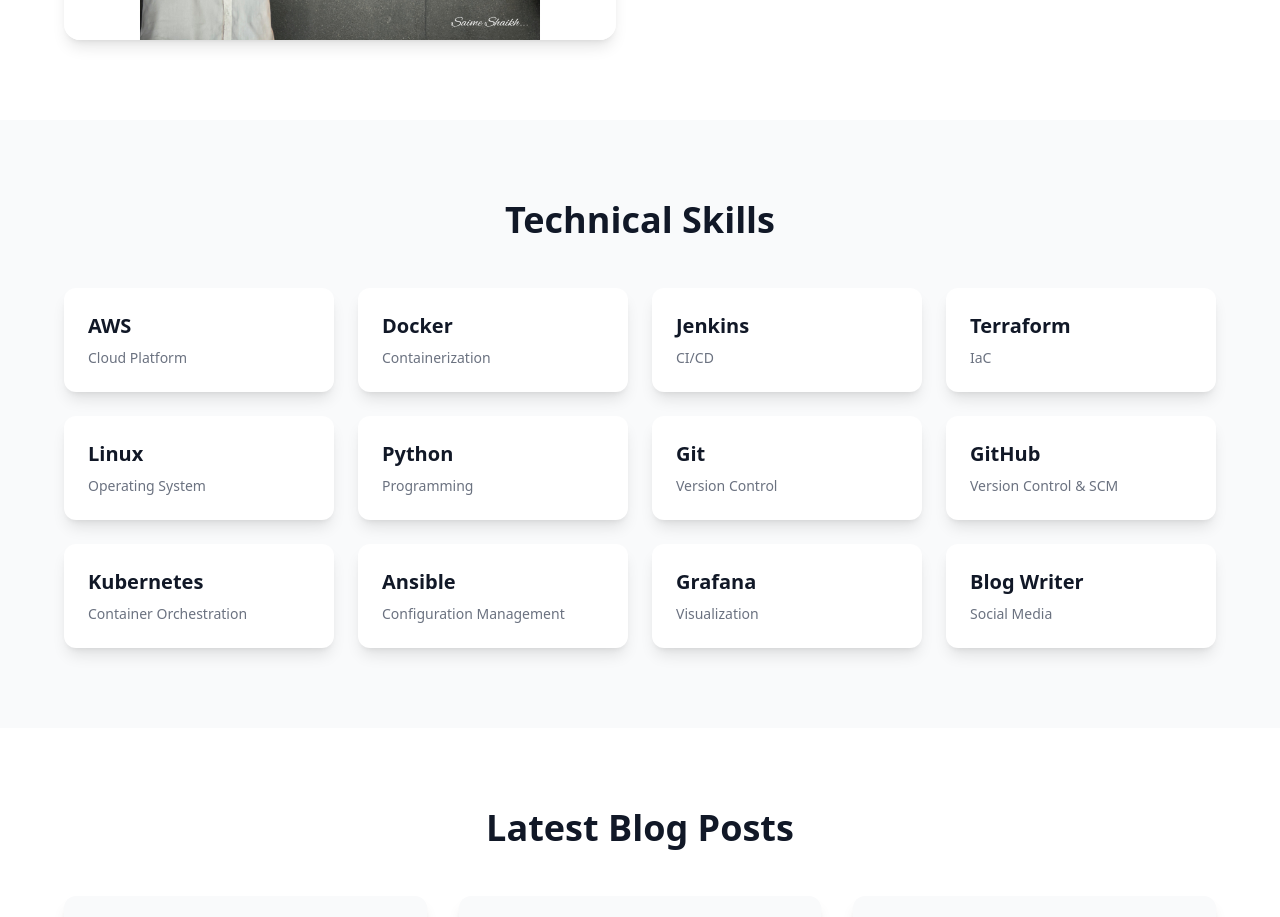
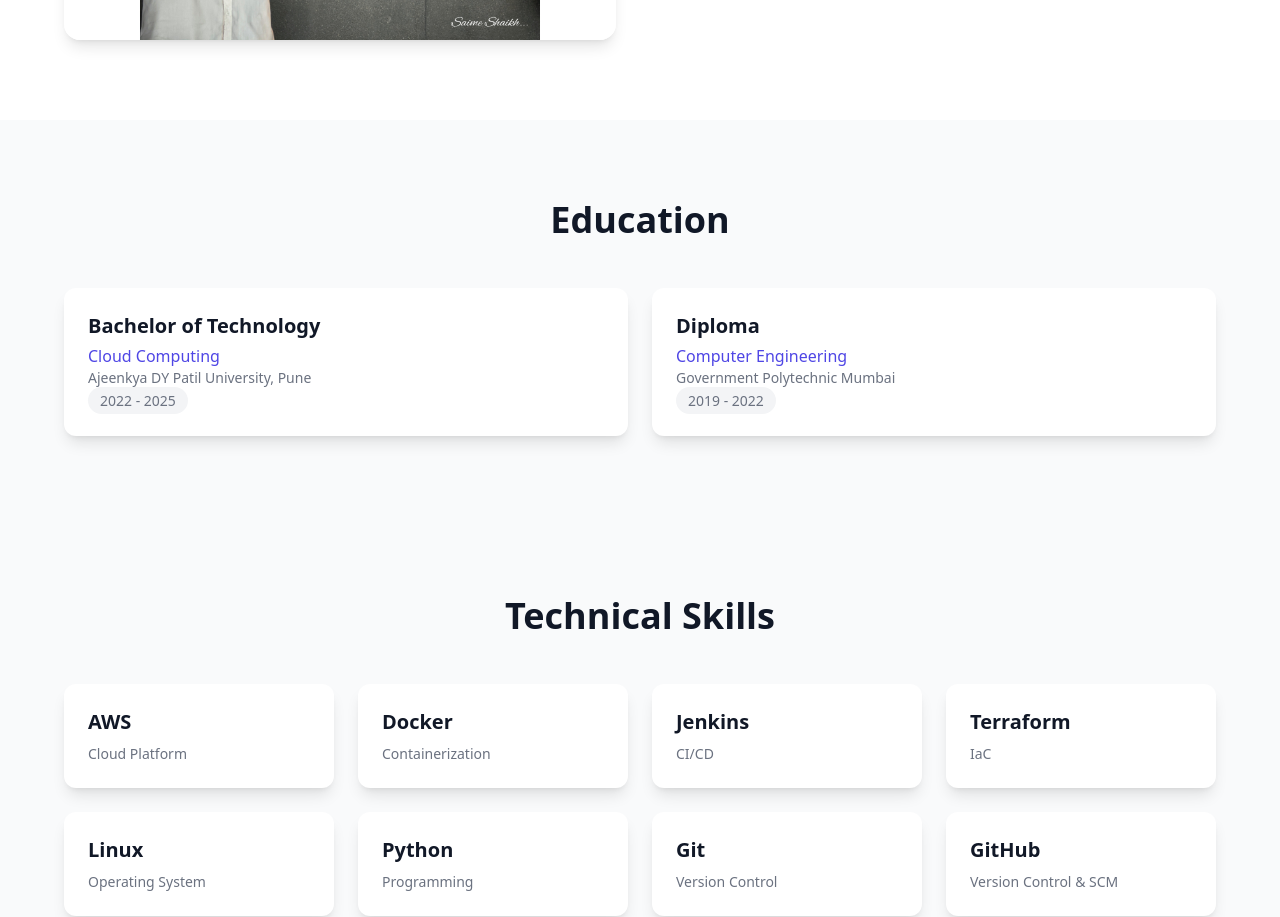
Before and after one commit to SaimShaikh/Portfolio-, a React (Vite) app: page / in a window 1280 px wide. Shown: the part 1440-2357 px from the top of the page. Built offline with nearby package versions, Linux system fonts and the light colour scheme.

Commit message:
eduction added

```diff
--- a/package.json
+++ b/package.json
@@ -10,6 +10,7 @@
     "preview": "vite preview"
   },
   "dependencies": {
+    "framer-motion": "^12.4.10",
     "lucide-react": "^0.344.0",
     "react": "^18.3.1",
     "react-dom": "^18.3.1",
--- a/src/App.tsx
+++ b/src/App.tsx
@@ -7,6 +7,8 @@ import Education from './components/Education';
 import Blogs from './components/Blogs';
 import Contact from './components/Contact';
 import Footer from './components/Footer';
+
+
 
 function App() {
   const [darkMode, setDarkMode] = useState(() => {
@@ -63,10 +65,12 @@ function App() {
       <main>
         <Hero />
         <About />
+        <Education />
         <Skills />
         <Blogs />
         <Contact />
       </main>
+
 
       <Footer />
     </div>
--- /dev/null
+++ b/src/components/Education.tsx
@@ -0,0 +1,51 @@
+import React from 'react';
+
+const education = [
+  {
+    degree: 'Bachelor of Technology',
+    specialization: 'Cloud Computing',
+    institution: 'Ajeenkya DY Patil University, Pune',
+    duration: '2022 - 2025',
+  },
+  {
+    degree: 'Diploma',
+    specialization: 'Computer Engineering',
+    institution: 'Government Polytechnic Mumbai',
+    duration: '2019 - 2022',
+  },
+];
+
+const Education = () => {
+  return (
+    <section id="education" className="py-20 px-4 bg-gray-50 dark:bg-gray-900">
+      <div className="container mx-auto max-w-6xl">
+        <h2 className="text-3xl md:text-4xl font-bold text-center mb-12 text-gray-900 dark:text-white">
+          Education
+        </h2>
+        <div className="grid grid-cols-1 md:grid-cols-2 gap-6">
+          {education.map((edu, index) => (
+            <div
+              key={index}
+              className="p-6 bg-white dark:bg-gray-800 rounded-xl shadow-lg hover:shadow-xl transition-shadow"
+            >
+              <h3 className="text-xl font-semibold text-gray-900 dark:text-white mb-1">
+                {edu.degree}
+              </h3>
+              <p className="text-indigo-600 dark:text-indigo-400 font-medium">
+                {edu.specialization}
+              </p>
+              <p className="text-gray-500 dark:text-gray-400 text-sm">
+                {edu.institution}
+              </p>
+              <span className="text-sm text-gray-500 dark:text-gray-400 bg-gray-100 dark:bg-gray-700 px-3 py-1 rounded-full">
+                {edu.duration}
+              </span>
+            </div>
+          ))}
+        </div>
+      </div>
+    </section>
+  );
+};
+
+export default Education; // ✅ Ensure this is at the bottom!
```
Also changed, not shown: 1 other file (tests, documents, lock files or other folders).
